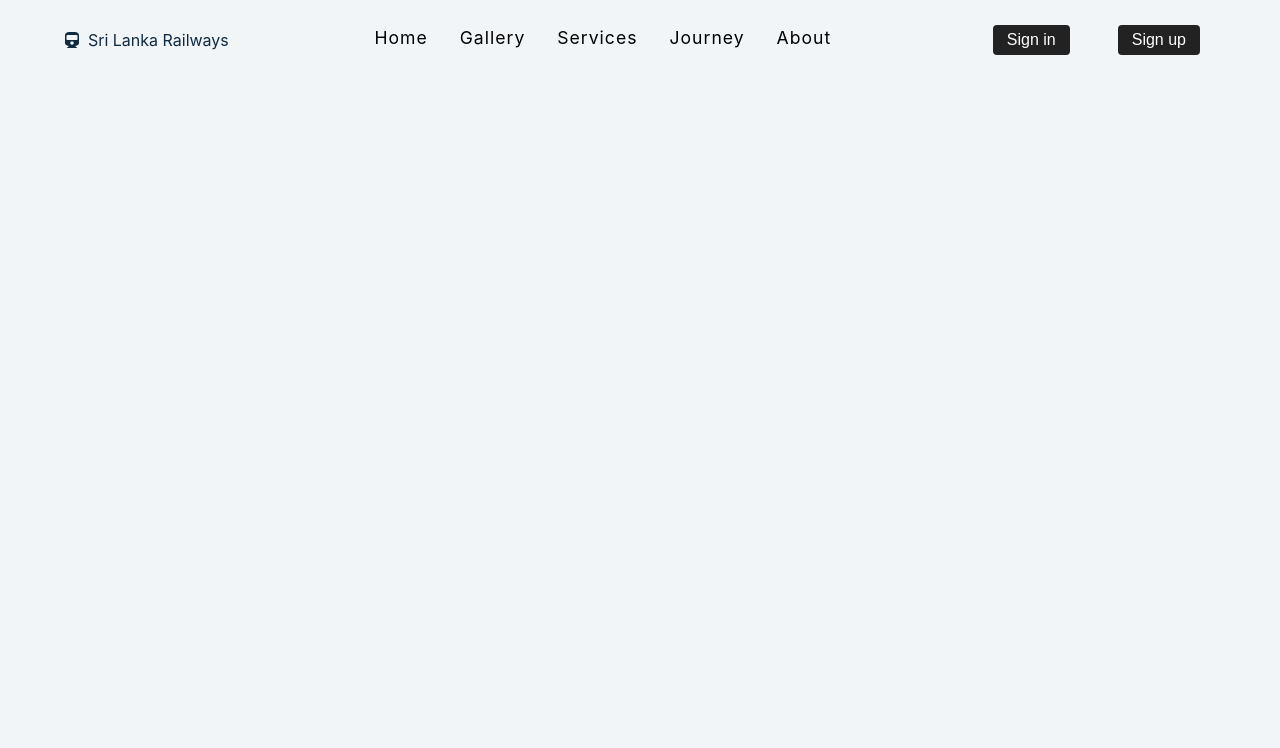
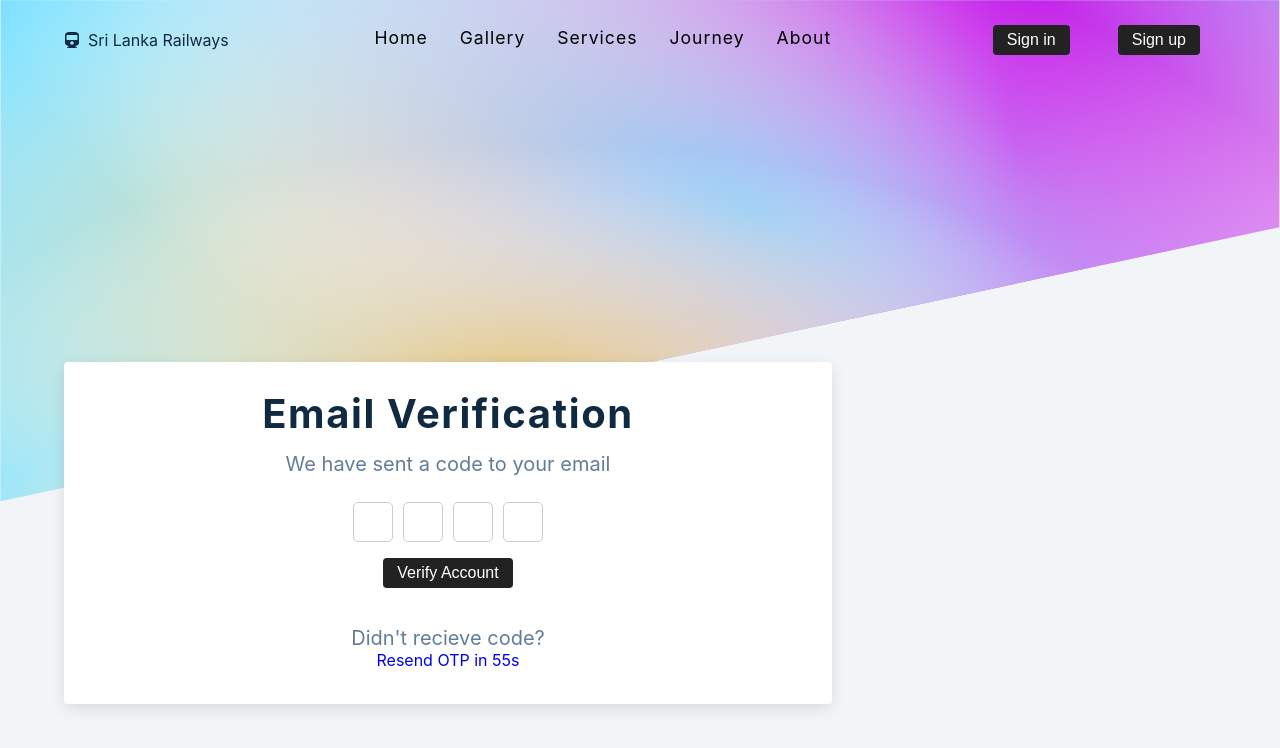
Before and after one commit to adeeshajayasinghe/train-booking-system, a React (Create React App) app: page /forgotpassword in a window 1280 px wide. Shown: the top 748 px of the page. Built offline with nearby package versions, Linux system fonts and the light colour scheme.

Commit message:
Password recovery feature added.

```diff
--- a/src/App.js
+++ b/src/App.js
@@ -13,6 +13,8 @@ import Home from './Pages/Home';
 import Login from './Pages/Login';
 import SeatView from './Pages/SeatView';
 import EmailVerify from './Pages/EmailVerify';
+import ForgotPassword from './Pages/ForgotPassword';
+import ResetPassword from './Pages/ResetPassword';
 import './index.css';
 function App() {
   return (
@@ -31,6 +33,8 @@ function App() {
         <Route path='/admin' element={<Admin/>}></Route>
         <Route path='/seatview' element={<SeatView/>}></Route>
         <Route path='/register/:id/verify/:emailToken' element={<EmailVerify/>}></Route>
+        <Route path='/forgotpassword' element={<ForgotPassword/>}></Route>
+        <Route path='/resetpassword' element={<ResetPassword/>}></Route>
       </Routes>
     </Router>
   )
--- /dev/null
+++ b/src/Pages/ForgotPassword.js
@@ -0,0 +1,155 @@
+import React from "react";
+import { useNavigate } from 'react-router-dom';
+import { AppContext } from '../context'
+import { useContext, useState, useEffect } from 'react';
+import {Link} from 'react-router-dom';
+import axios from 'axios';
+
+const ForgotPassword = () => {
+  const { email, OTP} = useContext(AppContext);
+  const [timerCount, setTimer] = useState(60);
+  const [OTPinput, setOTPinput] = useState([0, 0, 0, 0]);
+  const [disable, setDisable] = useState(true);
+  const navigate = useNavigate();
+  const [isOTPVerified, setIsOTPVerified] = useState(false);
+
+  const resendOTP = async () => {
+    if (disable) return;
+    try{
+      await axios.post('http://localhost:4000/login/sendOTP', {
+        OTP,
+        recipient_email: email,
+      });
+      setDisable(true);
+      alert("A new OTP has succesfully been sent to your email.");
+      setTimer(60);
+    } catch(error) {
+      console.log(error);
+    }
+  }
+
+
+
+  useEffect(() => {
+    let interval = setInterval(() => {
+      setTimer((lastTimerCount) => {
+        lastTimerCount <= 1 && clearInterval(interval);
+        if (lastTimerCount <= 1) setDisable(false);
+        if (lastTimerCount <= 0) return lastTimerCount;
+        return lastTimerCount - 1;
+      });
+    }, 1000);
+    return () => clearInterval(interval);
+  }, [disable]);
+
+  useEffect(() => {
+    // Check if OTP is verified, and if so, navigate to the resetpassword page
+    if (isOTPVerified) {
+      navigate('/resetpassword');
+    }
+  }, [isOTPVerified, navigate]);
+
+  const verfiyOTP = () => {
+    if (OTPinput.join("") === OTP) {
+        setIsOTPVerified(true);
+    }else{
+        alert("The code you have entered is not correct, try again or re-send the link");
+        return;
+    }
+  }
+
+  return (
+    <section className="hero">
+      <div className="hero-center">
+        <article className="hero-info">
+          <div className="review-search">
+              <h2>Email Verification</h2>
+              <p>We have sent a code to your email {email}</p>
+
+          <div>
+            <form>
+                  <div className="otp-boxes">
+                    <input
+                      maxLength="1"
+                      type="text"
+                      name=""
+                      id=""
+                      onChange={(e) =>
+                        setOTPinput([
+                          e.target.value,
+                          OTPinput[1],
+                          OTPinput[2],
+                          OTPinput[3],
+                        ])
+                      }
+                    ></input>
+                    <input
+                      maxLength="1"
+                      type="text"
+                      name=""
+                      id=""
+                      onChange={(e) =>
+                        setOTPinput([
+                          OTPinput[0],
+                          e.target.value,
+                          OTPinput[2],
+                          OTPinput[3],
+                        ])
+                      }
+                    ></input>
+                    <input
+                      maxLength="1"
+                      type="text"
+                      name=""
+                      id=""
+                      onChange={(e) =>
+                        setOTPinput([
+                          OTPinput[0],
+                          OTPinput[1],
+                          e.target.value,
+                          OTPinput[3],
+                        ])
+                      }
+                    ></input>
+                    <input
+                      maxLength="1"
+                      type="text"
+                      name=""
+                      id=""
+                      onChange={(e) =>
+                        setOTPinput([
+                          OTPinput[0],
+                          OTPinput[1],
+                          OTPinput[2],
+                          e.target.value,
+                        ])
+                      }
+                    ></input>
+                  </div>
+
+                <div>
+                  <div className='verify'>
+                    <Link onClick={() => verfiyOTP()}>
+                      <button className='btn'>
+                        Verify Account
+                      </button>
+                    </Link>
+                  </div>
+
+                  <div>
+                    <p className="code">Didn't recieve code?</p>{" "}
+                    <Link onClick={() => resendOTP()}>
+                      {disable ? `Resend OTP in ${timerCount}s` : "Resend OTP"}
+                    </Link>
+                  </div>
+                </div>
+            </form>
+          </div>
+          </div>
+        </article>
+      </div>
+    </section>
+  );
+}
+
+export default ForgotPassword;
--- a/src/Pages/Login.js
+++ b/src/Pages/Login.js
@@ -9,12 +9,14 @@ import axios from 'axios';
 import { useNavigate } from 'react-router-dom';
 import { AppContext } from '../context'
 import { useContext, useState } from 'react';
+import {Link} from 'react-router-dom';
 
 const Login = () => {
-  const {email, password, handleEmail, handlePassword} = useContext(AppContext);
+  const {email, password, handleEmail, handlePassword, handleOTP} = useContext(AppContext);
   const [errorMessage, setErrorMessage] = useState('');
   const [cookies, setCookies] = useCookies(['access_token']);
   const navigate = useNavigate();
+
 
   const handleSubmit = async (event) => {
     event.preventDefault();
@@ -39,6 +41,26 @@ const Login = () => {
       }
     }
   };
+
+  const navigateToOtp = async () => {
+    console.log(email);
+    if (email){
+      const OTP = (Math.floor(Math.random() * 9000 + 1000)).toString();
+      console.log(OTP);
+      handleOTP(OTP);
+      try{
+        await axios.post('http://localhost:4000/login/sendOTP', {
+          OTP,
+          recipient_email: email,
+        });
+        navigate('/forgotpassword');
+      } catch(error) {
+        console.log(error);
+      }
+    } else {
+      setErrorMessage('Please enter your email');
+    }
+  }
   return (
     <section className='hero'>
       <div className='hero-center'>
@@ -78,6 +100,10 @@ const Login = () => {
             <div className='submit-btn'>
                 <Button type="submit">Login</Button>
             </div>
+            <div>
+              <p className='account'>Don't have an account?<span><Link to='/register' >Sign up</Link></span></p>
+              <Link className='forgot-pass' onClick={() => navigateToOtp()}>Forgot password?</Link>
+            </div>
         </form>
       </div>
 
--- /dev/null
+++ b/src/Pages/ResetPassword.js
@@ -0,0 +1,78 @@
+import React, { useState } from 'react'
+import FormControl from '@mui/joy/FormControl';
+import FormLabel from '@mui/joy/FormLabel';
+import Input from '@mui/joy/Input';
+import Button from '@mui/joy/Button';
+import { useCookies } from 'react-cookie';
+import axios from 'axios';
+import { useNavigate } from 'react-router-dom';
+import { AppContext } from '../context'
+import { useContext } from 'react';
+
+const ResetPassword = () => {
+    const [newpassword, setNewPassword] = useState('');
+    const [confirmpassword, setConfirmPassword] = useState('');
+    const [errorMessage, setErrorMessage] = useState('');
+    const [cookies, setCookies] = useCookies(['access_token']);
+    const navigate = useNavigate();
+    const {email} = useContext(AppContext);
+
+    const handleSubmit = async (event) => {
+        event.preventDefault();
+        try {
+          const response = await axios.post('http://localhost:4000/login/resetpassword', {
+            newpassword,
+            confirmpassword,
+            email
+          })
+          const userType = response.data.isAdmin;
+          setCookies('access_token', response.data.token);;
+          window.localStorage.setItem("userID", response.data.userID);
+          if (userType) {
+            navigate('/admin');
+          } else {
+            navigate('/');
+          }
+
+        } catch(error) {
+          // console.log(err);
+          if (error.response && error.response.data && error.response.data.error) {
+            setErrorMessage(error.response.data.error);
+          }
+        }
+      };
+
+  return (
+    <section className='hero'>
+        <div className='hero-center'>
+            <article className='hero-info'>
+                    <form className="review-search" onSubmit={handleSubmit}>
+                    <h2>Reset password</h2>
+                    <div className='reset-fields'>
+                        <div className='origin'>
+                            <FormControl>
+                                <FormLabel>New Password</FormLabel>
+                                <Input placeholder="Enter here" variant="soft" type='password' value={newpassword} onChange={(event) => setNewPassword(event.target.value)}/>
+                            </FormControl>
+                        </div>
+                        <div className='dest'>
+                            <FormControl>
+                                <FormLabel>Confirm Password</FormLabel>
+                                <Input placeholder="Enter here" variant="soft" type='password' value={confirmpassword} onChange={(event) => setConfirmPassword(event.target.value)}/>
+                            </FormControl>
+                        </div>
+                        {errorMessage && <p className='error-msg'>{errorMessage}</p>}
+                        <div className='submit-btn'>
+                            <Button type="submit">Login</Button>
+                        </div>
+                    </div>
+
+
+                </form>
+            </article>
+        </div>
+    </section>
+  )
+}
+
+export default ResetPassword;
--- a/src/context.js
+++ b/src/context.js
@@ -20,6 +20,7 @@ const AppProvider = ({children}) => {
     const [classIndex, setClassIndex] = useState(null);
     const [trainNo, setTrainNo] = useState(null);
     const [passengerCount, setPassengerCount] = useState(1);
+    const [OTP, setOTP] = useState('');
     function handleFirstName(first){
         setFirstName(first);
     }
@@ -68,9 +69,12 @@ const AppProvider = ({children}) => {
     function handlePassengerCount(passengerCount){
         setPassengerCount(passengerCount);
     }
+    function handleOTP(otp){
+        setOTP(otp);
+    }
     return(
         <AppContext.Provider value={{
-            isSidebarOpen, isSubMenuOpen, openSidebar, openSubMenu, closeSidebar, closeSubMenu, location, page, firstName, lastName, mobile, email, password, trainList, trainID, classIndex, trainName, trainNo, passengerCount, handleFirstName, handleLastName, handleMobile, handleEmail, handlePassword, getTrainList, handleTrainID, handleClassIndex, handleTrainName, handleTrainNo, handlePassengerCount
+            isSidebarOpen, isSubMenuOpen, openSidebar, openSubMenu, closeSidebar, closeSubMenu, location, page, firstName, lastName, mobile, email, password, trainList, trainID, classIndex, trainName, trainNo, passengerCount, OTP,  handleFirstName, handleLastName, handleMobile, handleEmail, handlePassword, getTrainList, handleTrainID, handleClassIndex, handleTrainName, handleTrainNo, handlePassengerCount, handleOTP
         }}>{children}</AppContext.Provider>
     );
 }
--- a/src/index.css
+++ b/src/index.css
@@ -760,3 +760,43 @@ div#main {
 .verify-text {
   color: #00798c;
 }
+.forgot-pass {
+  margin-left: -7.8rem;
+
+}
+.account {
+  margin-top: 0.25rem;
+  margin-bottom: -0.25rem;
+}
+/* .otp-boxes {
+  display: flex;
+  justify-content: space-between;
+  align-items: center;
+} */
+.otp-boxes {
+  display: flex;
+  justify-content: center;
+  gap: 10px; /* Adjust the gap size as needed */
+}
+
+.otp-boxes input {
+  width: 40px; /* Adjust the width as needed */
+  height: 40px; /* Adjust the height as needed */
+  border: 1px solid #ccc;
+  border-radius: 5px; /* Adjust the border-radius as needed */
+  text-align: center;
+  font-size: 18px; /* Adjust the font size as needed */
+}
+.verify {
+  margin-top: 1rem;
+}
+.code {
+  margin-top: 2rem;
+  margin-bottom: -0.5rem;
+}
+.reset-fields {
+  display: flex;
+  flex-direction: column;
+  justify-content: center;
+  align-items: center;
+}
```
Also changed, not shown: 1 other file (tests, documents, lock files or other folders).
